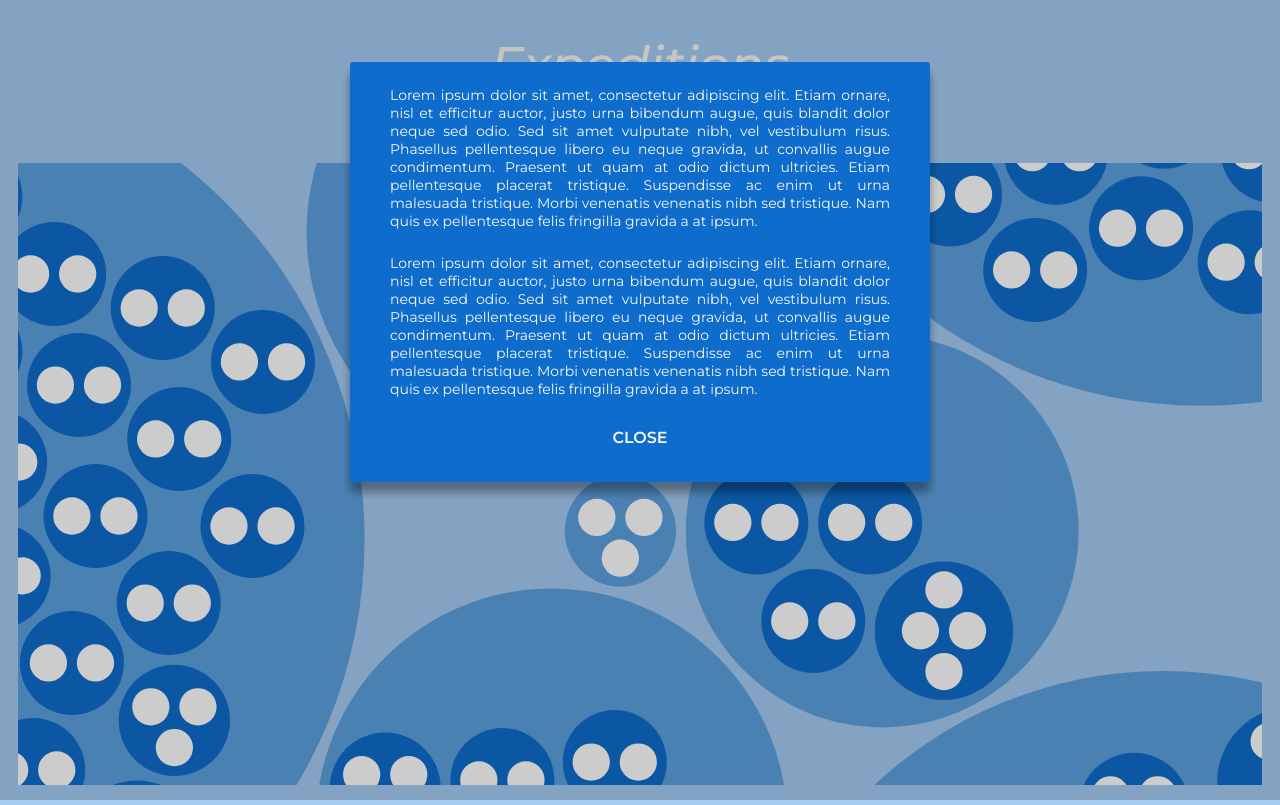
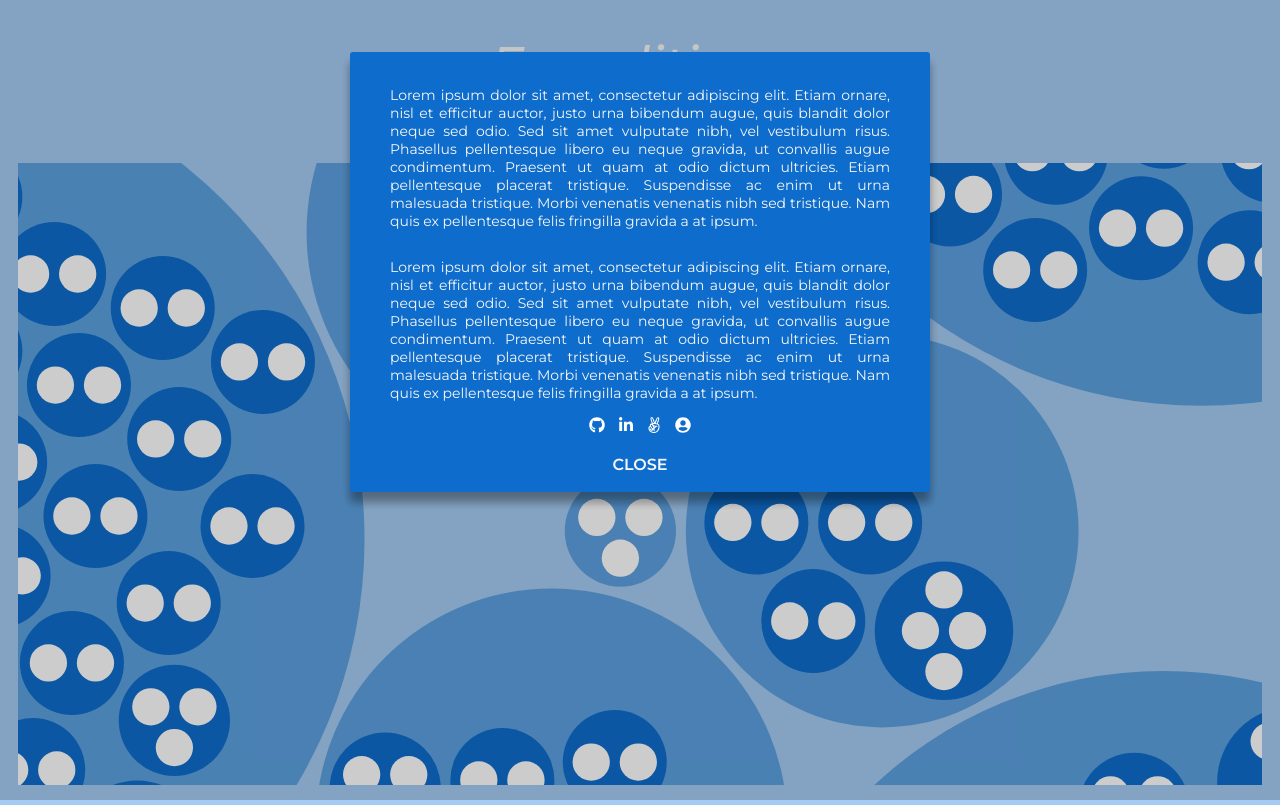
Before and after one commit to laurelisthompson/CityConnect, a website built with webpack: page index.html in a window 1280 px wide. Both pictures are taken after a click on the button "About". Built offline with nearby package versions, Linux system fonts and the light colour scheme.

Commit message:
add links to modal

```diff
--- a/index.html
+++ b/index.html
@@ -6,6 +6,7 @@
     <meta name="viewport" content="width=device-width, initial-scale=1.0" />
     <meta http-equiv="X-UA-Compatible" content="ie=edge" />
     <link rel="stylesheet" href="./dist/main.css" />
+    <script src="https://use.fontawesome.com/releases/v5.15.1/js/all.js" data-auto-replace-svg></script>
     <title>Expeditions</title>
 </head>
 
@@ -29,6 +30,12 @@
                     placerat tristique. Suspendisse ac enim ut urna malesuada tristique. Morbi venenatis venenatis nibh sed tristique. Nam
                     quis ex pellentesque felis fringilla gravida a at ipsum.
                 </p>
+                <div>
+                    <a href="https://github.com/laurelisthompson/Expeditions" target="_blank"><i class="fab fa-github"></i></a>
+                    <a href="https://www.linkedin.com/in/laurelisthompson/" target="_blank"><i class="fab fa-linkedin-in"></i></a>
+                    <a href="https://angel.co/u/laurelisthompson" target="_blank"><i class="fab fa-angellist"></i></a>
+                    <a href="https://laurelisthompson.github.io" target="_blank"><i class="fas fa-user-circle"></i></a>
+                </div>
                 <span id="close-modal">CLOSE</span>
             </div>
         </div>
--- a/src/styles/modal.scss
+++ b/src/styles/modal.scss
@@ -21,7 +21,7 @@
     left: 50%;
     width: 500px;
     height: 400px;
-    padding: 10px 40px;
+    padding: 20px 40px;
     border-radius: 3px;
     animation-name: modalFade;
     animation-duration: .7s;
@@ -30,7 +30,6 @@
     p {
         font-style: normal;
         text-align: justify;
-        margin-bottom: 10px;
         font-size: 14px;
         color: rgb(247, 247, 247);
     }
@@ -38,6 +37,7 @@
     span {
         font-style: normal;
         margin-top: 20px;
+        margin-bottom: 20px;
         font-size: 16px;
         font-weight: 600;
         color: rgb(247, 247, 247);
@@ -59,6 +59,16 @@
     button:hover {
         color: rgb(224, 93, 161);
     }
+
+    a {
+        color: white;
+        outline: none;
+        margin: 5px 5px;
+    }
+
+    a:hover {
+        color: rgb(224, 93, 161);
+    }
 }
 
 @keyframes modalFade {
```
